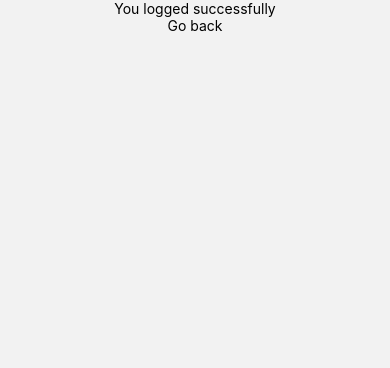
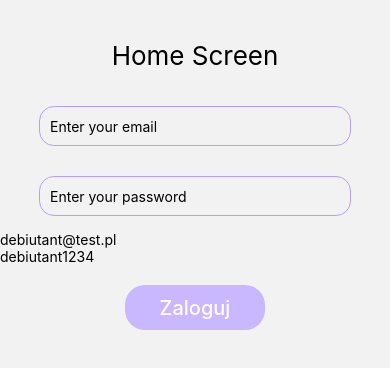
Before and after one commit to Debiutanci/oop-shop-ui, a React Native app: screen /LoginSuccess in a window 390 px wide. Shown: the top 368 px of the page. Built offline with nearby package versions, Linux system fonts and the light colour scheme.

Commit message:
Add static token authentication

```diff
--- a/App.js
+++ b/App.js
@@ -1,6 +1,9 @@
-import React from 'react';
+import React, { useEffect, useMemo, useState } from 'react';
 import { NavigationContainer } from '@react-navigation/native';
 import { createNativeStackNavigator } from '@react-navigation/native-stack';
+import { ActivityIndicator, View } from 'react-native';
+
+import { AuthContext } from './src/context/context';
 import LoginStart from './src/components/LoginStart';
 import LoginSuccess from './src/components/LoginSuccess';
 import LoginError from './src/components/LoginError';
@@ -8,18 +11,63 @@ import LoginError from './src/components/LoginError';
 const Stack = createNativeStackNavigator();
 
 function MyStack() {
+  const [isLoading, setIsLoading] = useState(true);
+  const [userToken, setUserToken] = useState(null);
+
+  const authContext = useMemo(() => ({
+    signIn: () => {
+      setUserToken('werty');
+      setIsLoading(false);
+    },
+    signOut: () => {
+      setUserToken(null);
+      setIsLoading(false);
+    },
+    signUp: () => {
+      setUserToken('werty');
+      setIsLoading(false);
+    },
+  }));
+
+  useEffect(() => {
+    setTimeout(() => {
+      setIsLoading(false);
+    }, 1000);
+  }, []);
+
+  if (isLoading) {
     return (
+      <View
+        style={{
+          flex: 1,
+          justifyContent: 'center',
+          alignItems: 'center',
+        }}
+      >
+        <ActivityIndicator size="large" />
+      </View>
+    );
+  }
+
+  return (
+    <AuthContext.Provider value={authContext}>
       <NavigationContainer>
         <Stack.Navigator
           screenOptions={{
             headerShown: false,
           }}
         >
+          {!userToken ? (
+            <>
               <Stack.Screen name="LoginStart" component={LoginStart} />
+              <Stack.Screen name="LoginError" component={LoginError} />
+            </>
+          ) : (
             <Stack.Screen name="LoginSuccess" component={LoginSuccess} />
-        <Stack.Screen name="LoginError" component={LoginError} />
+          )}
         </Stack.Navigator>
       </NavigationContainer>
+    </AuthContext.Provider>
   );
 }
 
--- a/src/components/LoginStart.js
+++ b/src/components/LoginStart.js
@@ -5,6 +5,7 @@ import Btn from './Button/BaseButton';
 import Input from './Input/Input';
 
 import { userLogin } from '../store/auth/actions';
+import { AuthContext } from '../context/context';
 
 class LoginStart extends Component {
   constructor(props) {
@@ -27,13 +28,15 @@ class LoginStart extends Component {
     });
   };
 
-  submitHandler = async () => {
+  submitHandler = (context) => {
     userLogin(this.state.email, this.state.password);
-    this.props.navigation.navigate('LoginSuccess');
+    context.signIn();
   };
 
   render() {
     return (
+      <AuthContext.Consumer>
+        {(context) => (
           <SafeAreaView>
             <View style={styles.screen}>
               <Text style={styles.name}>Home Screen</Text>
@@ -41,9 +44,11 @@ class LoginStart extends Component {
               <Input placeholder="password" onChange={this.setPassword} isSecured />
               <Text>{this.state.email}</Text>
               <Text>{this.state.password}</Text>
-          <Btn text="Zaloguj" onPress={this.submitHandler} />
+              <Btn text="Zaloguj" onPress={() => this.submitHandler(context)} />
             </View>
           </SafeAreaView>
+        )}
+      </AuthContext.Consumer>
     );
   }
 }
--- a/src/components/LoginSuccess.js
+++ b/src/components/LoginSuccess.js
@@ -1,5 +1,7 @@
 import React, { Component } from 'react';
 import { SafeAreaView, StyleSheet, Text, TouchableOpacity, View } from 'react-native';
+
+import { AuthContext } from '../context/context';
 
 class LoginSuccess extends Component {
   constructor(props) {
@@ -8,14 +10,18 @@ class LoginSuccess extends Component {
 
   render() {
     return (
+      <AuthContext.Consumer>
+        {(context) => (
           <SafeAreaView style={styles.screen}>
             <View>
               <Text>You logged successfully</Text>
             </View>
-        <TouchableOpacity onPress={() => this.props.navigation.goBack()}>
+            <TouchableOpacity onPress={() => context.signOut()}>
               <Text>Go back</Text>
             </TouchableOpacity>
           </SafeAreaView>
+        )}
+      </AuthContext.Consumer>
     );
   }
 }
```
Lines whose indentation alone changed are shown as unchanged.
